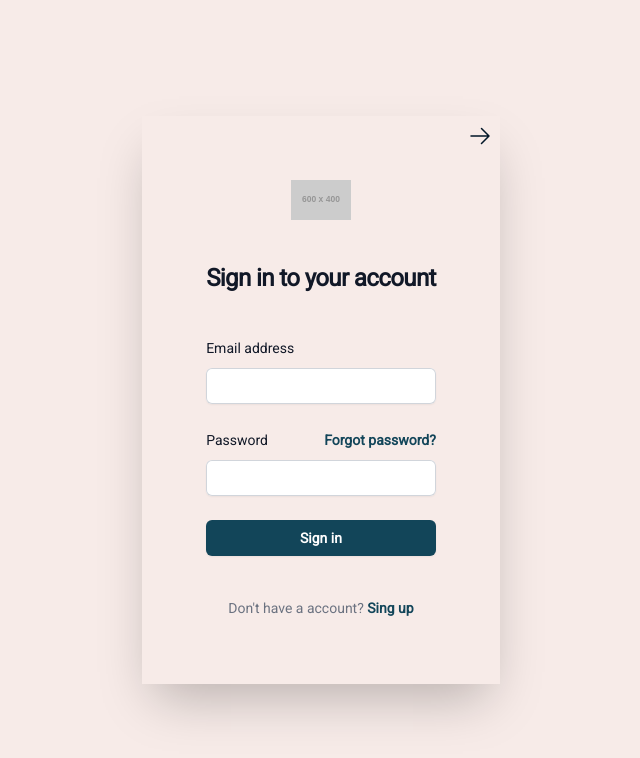
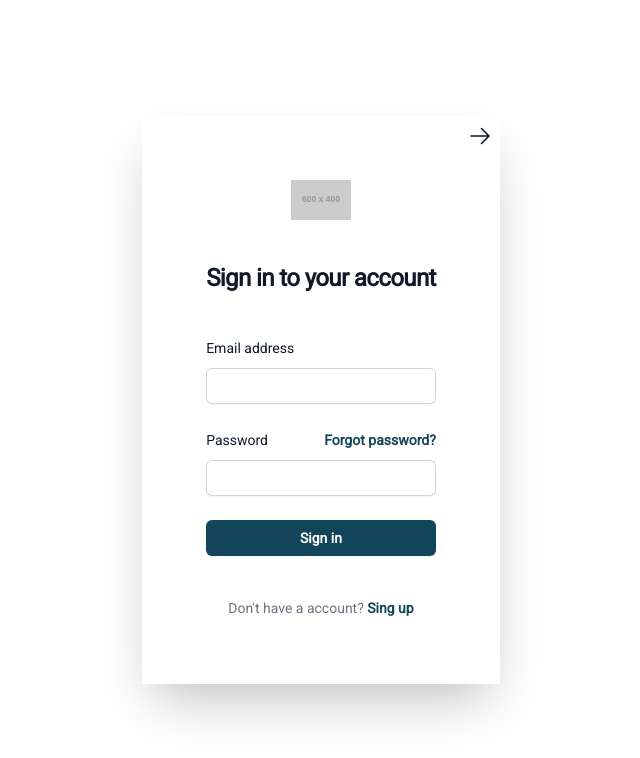
Before and after one commit to Wecreds/LodgeX-frontend, a Vue app: page /login in a window 1280 px wide. Shown: the top 758 px of the page, without its empty margins (319-959 px from the left). Built offline with nearby package versions, Linux system fonts and the light colour scheme.

Commit message:
style: trocando cor personalizada (rich-white > seashell).

```diff
--- a/src/App.vue
+++ b/src/App.vue
@@ -2,7 +2,7 @@
 import { RouterView } from 'vue-router'
 </script>
 <template>
-  <div class="font-Roboto min-h-screen w-screen bg-seashell">
+  <div class="font-Roboto min-h-screen w-screen bg-rich-white">
     <RouterView />
   </div>
 </template>
--- a/src/components/HeaderComponent.vue
+++ b/src/components/HeaderComponent.vue
@@ -1,6 +1,6 @@
 <template>
   <div class="fixed bg-black opacity-50 min-h-screen w-screen z-40" v-if="loginComponentOpen"></div>
-  <header class="bg-seashell shadow-2xl">
+  <header class="bg-rich-white shadow-2xl">
     <nav class="mx-auto flex max-w-7xl items-center justify-between p-6 lg:px-8" aria-label="Global">
       <div class="flex lg:flex-1">
         <a href="#" class="-m-1.5 p-1.5">
--- a/src/components/LoginComponent.vue
+++ b/src/components/LoginComponent.vue
@@ -1,5 +1,5 @@
 <template>
-  <div class="shadow-2xl w-fit p-16 bg-seashell absolute z-50">
+  <div class="shadow-2xl w-fit p-16 bg-rich-white absolute z-50">
       <div class="sm:mx-auto sm:w-full sm:max-w-sm">
         <div class="absolute top-2 right-2 p-0 cursor-pointer">
             <ArrowRightIcon class="w-6 h-6" @click="$emit('closeLoginComponent')"/>
--- a/tailwind.config.js
+++ b/tailwind.config.js
@@ -5,7 +5,7 @@ export default {
     extend: {
       colors: {
         "rich-black": "#011627",
-        "seashell": "#f7ebe8",
+        "rick-white": "#F4F4F9",
         "primary-color": "#124559",
         "secondary-color": "#598392",
       }
```
